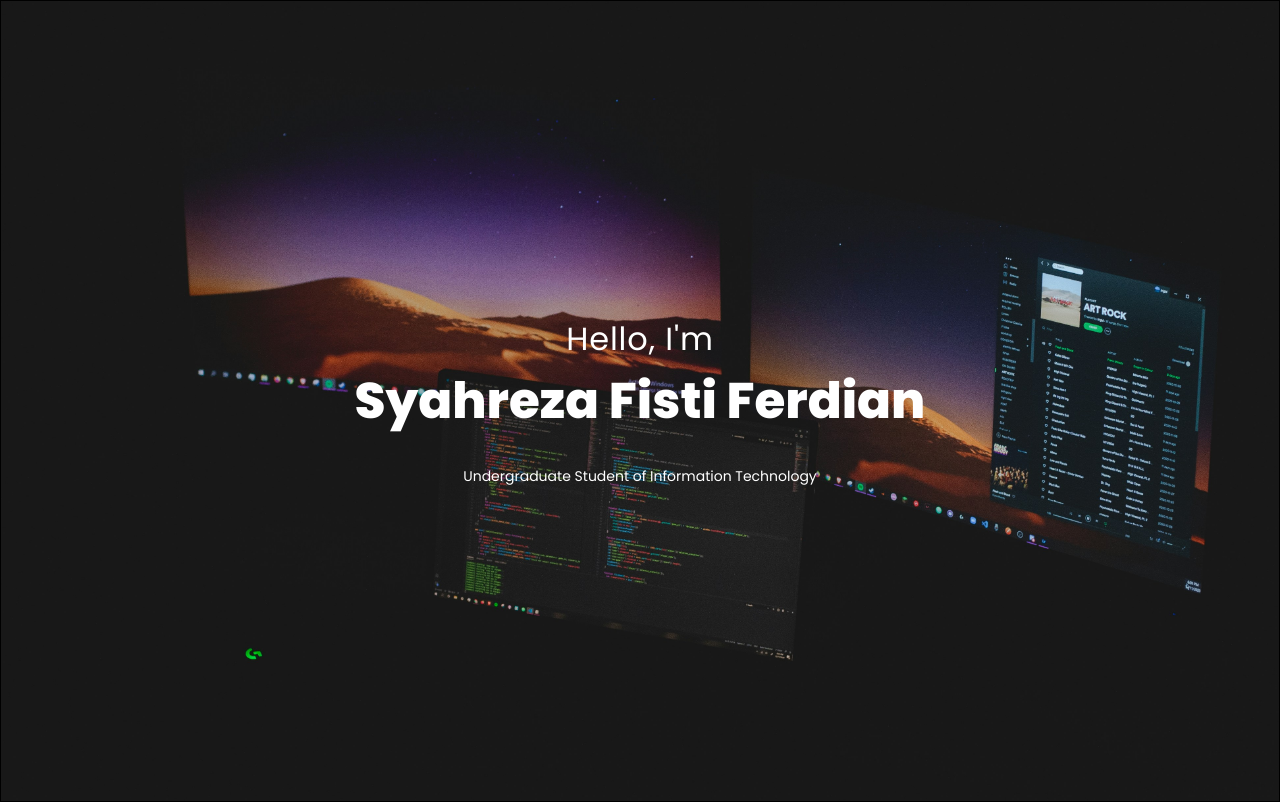
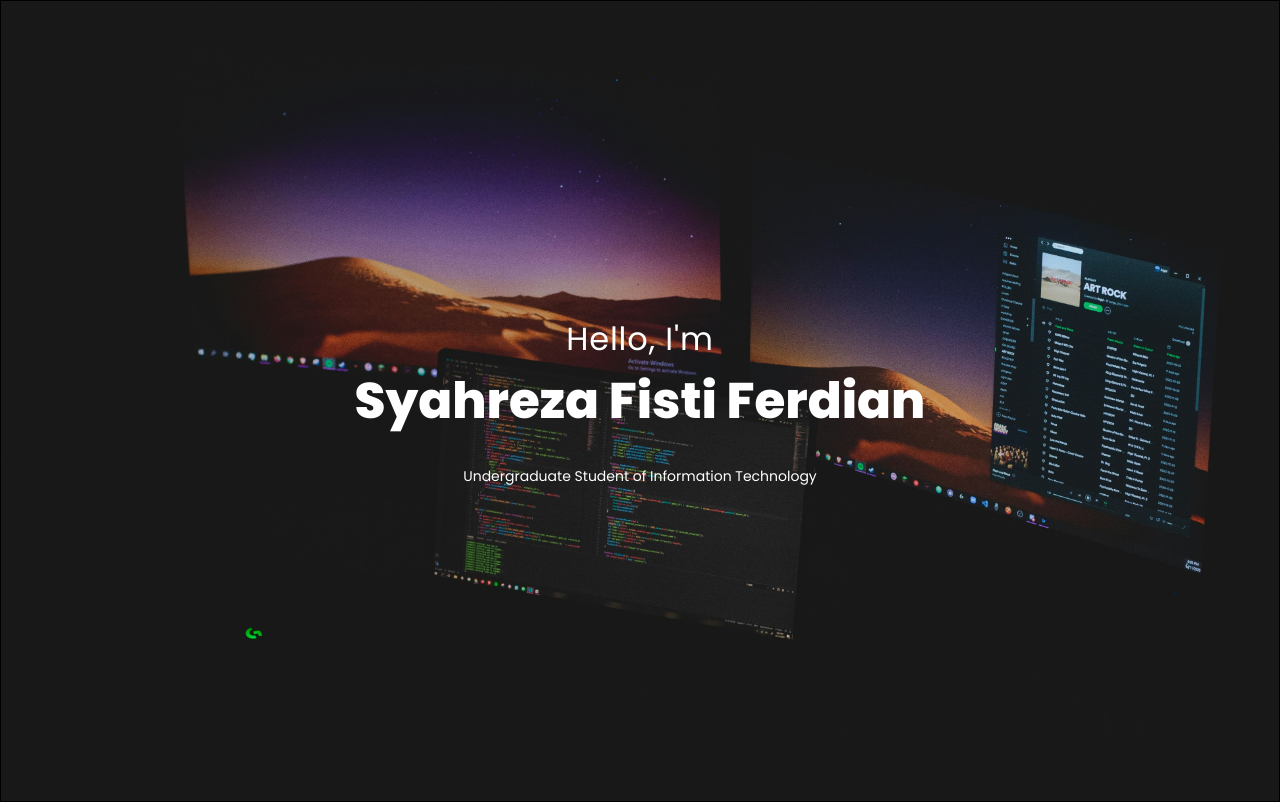
Before and after one commit to Syahreza-Ferdian/Portfolio-Web, a React (Create React App) app: page / in a window 1280 px wide. Built offline with nearby package versions, Linux system fonts and the light colour scheme.

Commit message:
fix: main page overflow problem

```diff
--- a/src/index.css
+++ b/src/index.css
@@ -9,5 +9,8 @@ body {
     border: 1px solid black;
     background-image: url('/src/assets/david-schultz-SrewPUfo2c0-unsplash.jpg');
     background-size: cover;
+    background-position: 50% 40%;
     overflow: hidden;
+    margin: 0rem;
+    padding: 0rem;
 }
```
